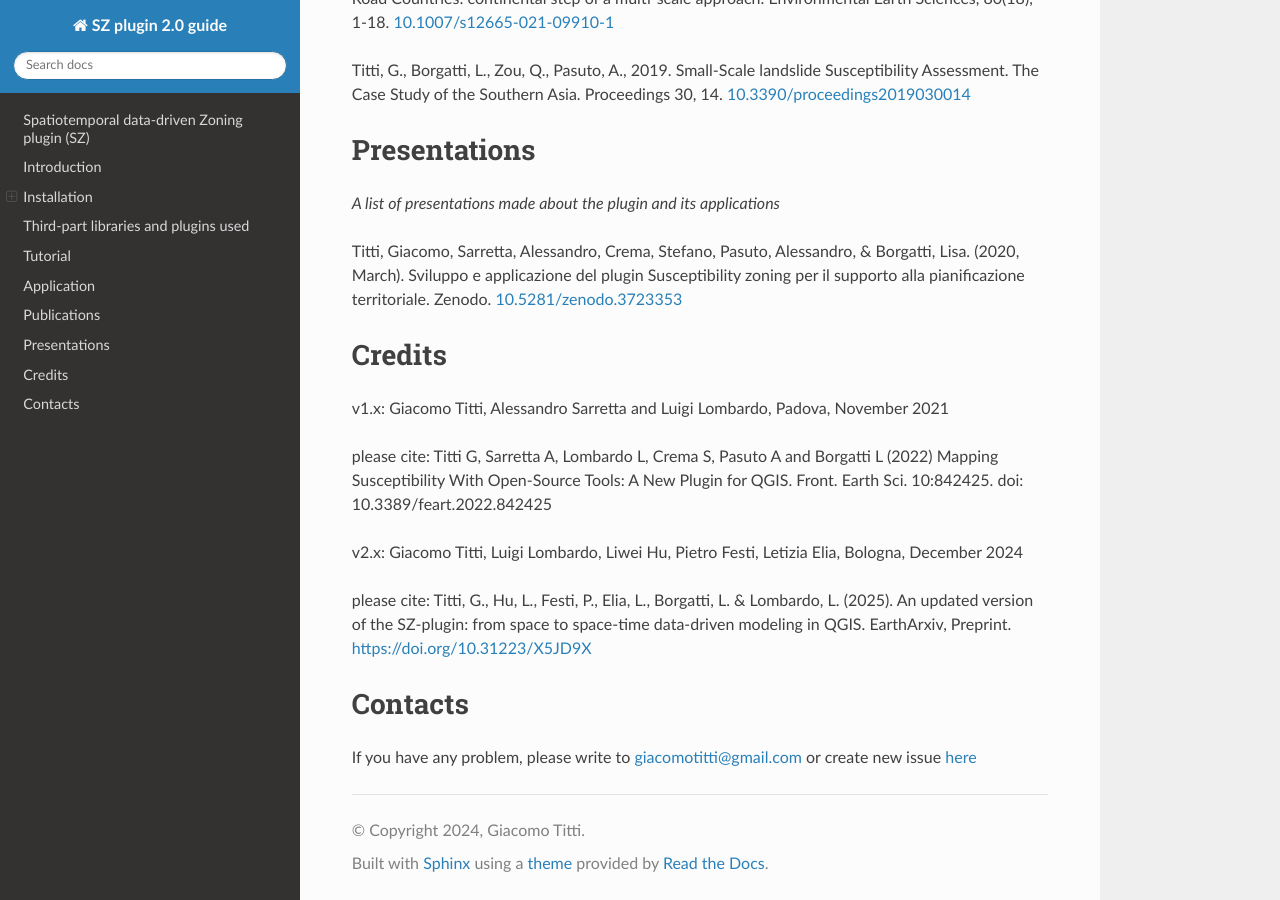
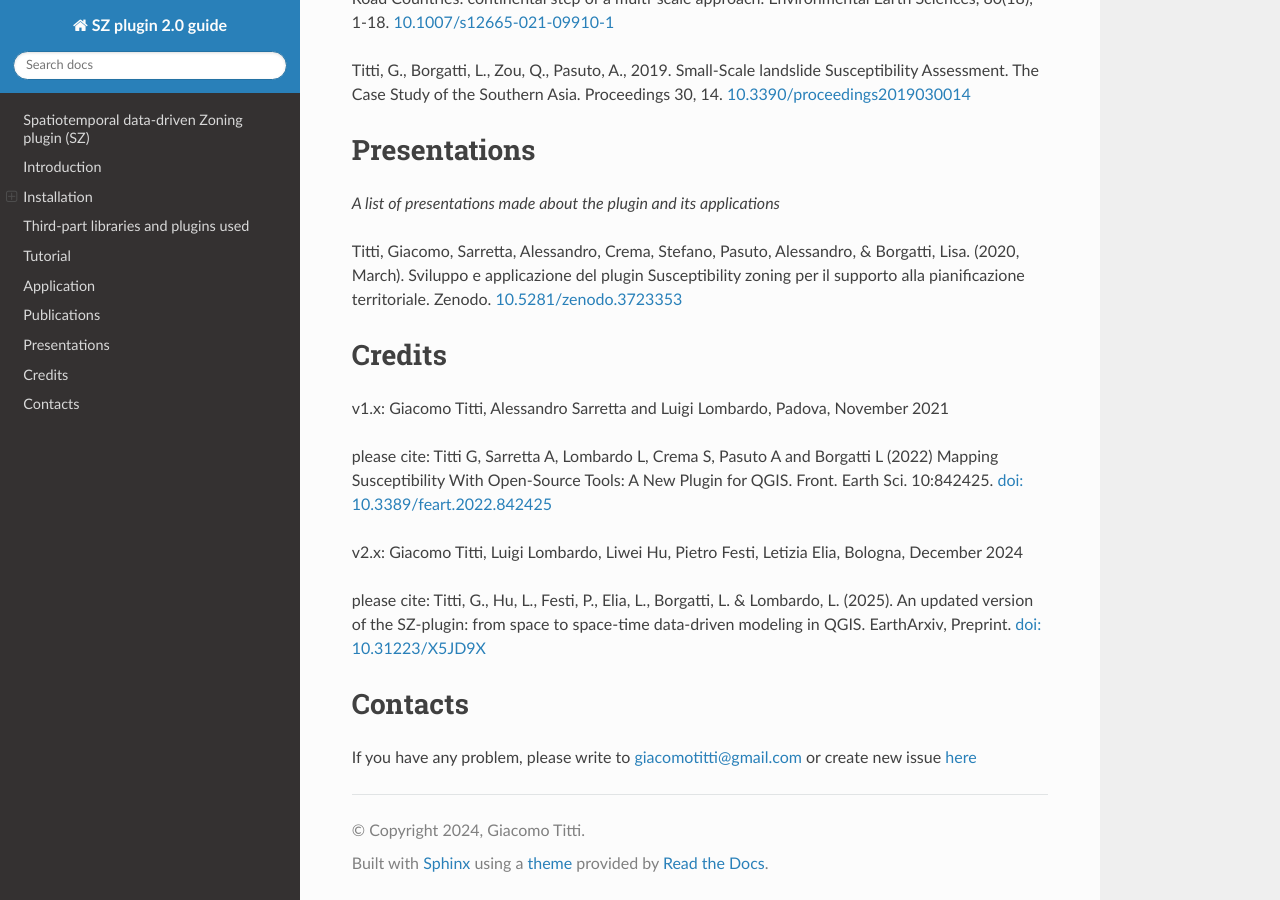
Before and after one commit to SZtools/SZ-docs, a Sphinx documentation site: the page built from docs/source/index.rst, in a window 1280 px wide and 900 px high, scrolled down 8288 px. Built offline with Sphinx 7.4.7 and the Read the Docs theme 3.1.0, drawn with Linux system fonts in a browser that asks for light colours; pages that are not in the unit, such as notebooks, are missing from menus; some of the changed lines change nothing that is shown.

Commit message:
Update index.rst
Fixing the credits section

```diff
--- a/docs/source/index.rst
+++ b/docs/source/index.rst
@@ -265,11 +265,11 @@ Credits
 
 v1.x: Giacomo Titti, Alessandro Sarretta and Luigi Lombardo, Padova, November 2021
 
-please cite: Titti G, Sarretta A, Lombardo L, Crema S, Pasuto A and Borgatti L (2022) Mapping Susceptibility With Open-Source Tools: A New Plugin for QGIS. Front. Earth Sci. 10:842425. doi: 10.3389/feart.2022.842425
+please cite: Titti G, Sarretta A, Lombardo L, Crema S, Pasuto A and Borgatti L (2022) Mapping Susceptibility With Open-Source Tools: A New Plugin for QGIS. Front. Earth Sci. 10:842425. `doi: 10.3389/feart.2022.842425 <http://dx.doi.org/10.3389/feart.2022.842425>`_
 
 v2.x: Giacomo Titti, Luigi Lombardo, Liwei Hu, Pietro Festi, Letizia Elia, Bologna, December 2024
 
-please cite: Titti, G., Hu, L., Festi, P., Elia, L., Borgatti, L. & Lombardo, L. (2025). An updated version of the SZ-plugin: from space to space-time data-driven modeling in QGIS. EarthArxiv, Preprint. https://doi.org/10.31223/X5JD9X
+please cite: Titti, G., Hu, L., Festi, P., Elia, L., Borgatti, L. & Lombardo, L. (2025). An updated version of the SZ-plugin: from space to space-time data-driven modeling in QGIS. EarthArxiv, Preprint. `doi: 10.31223/X5JD9X <https://doi.org/10.31223/X5JD9X>`_
 
 Contacts
 ==========
```
